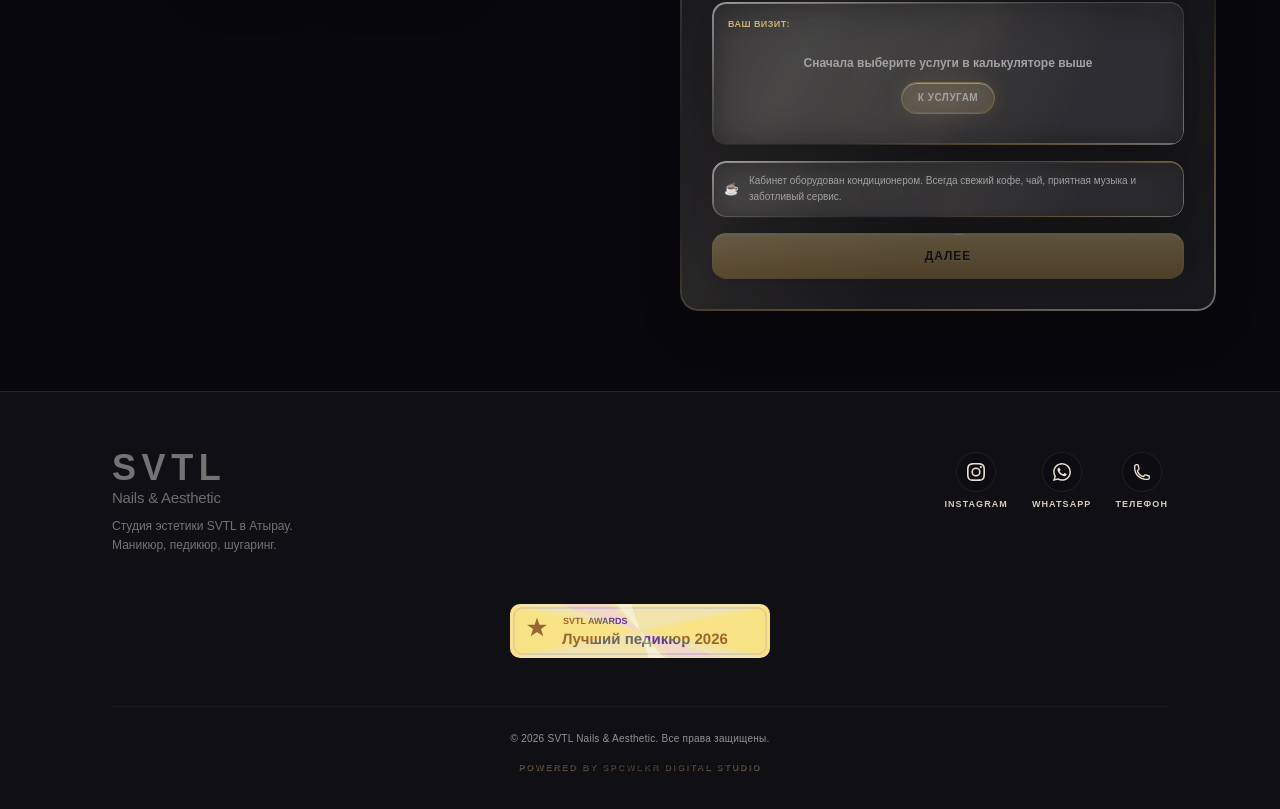
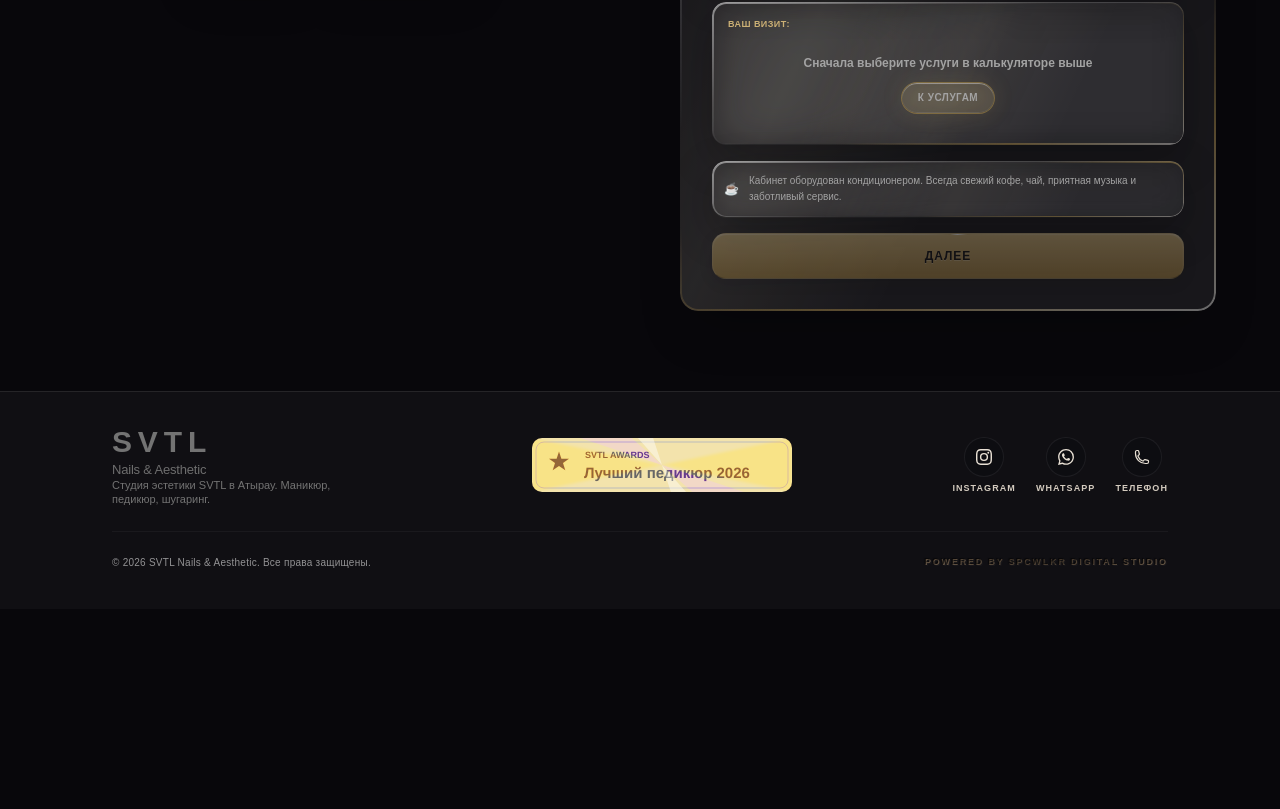
Before and after one commit to COMBINATORR/Nail-Master, a React (Vite) app: page / in a window 1280 px wide. Shown: the part 5391-6200 px from the top of the page. After the commit the page ends 6000 px from the top, so only its background shows below. Built offline with nearby package versions, Linux system fonts and the light colour scheme; the HTML template or start-up script is replaced by a standard one; a web font is replaced by a local one.

Commit message:
style: compact desktop footer height to under 180px with elegant 2-row layout

```diff
--- a/src/components/Footer.jsx
+++ b/src/components/Footer.jsx
@@ -35,31 +35,36 @@ export const Footer = () => {
   const year = new Date().getFullYear();
 
   return (
-    <footer className="liquid-glass-footer py-12 sm:py-14 transition-colors duration-300">
+    <footer className="liquid-glass-footer py-6 lg:py-8 transition-colors duration-300">
       <div className="w-full max-w-6xl mx-auto px-4 sm:px-6 lg:px-12">
-        <div className="flex flex-col gap-10 sm:gap-12">
-          {/* Row 1: brand left · socials right */}
-          <div className="flex flex-col sm:flex-row sm:items-start sm:justify-between gap-8">
-            <div className="flex flex-col items-center sm:items-start gap-3">
+        <div className="flex flex-col gap-6">
+          {/* Main row: Brand + Award + Socials */}
+          <div className="flex flex-col md:flex-row items-center justify-between gap-6">
+            {/* Brand */}
+            <div className="flex flex-col items-center md:items-start gap-1">
               <div className="static-logo">
-                <span className="static-logo-title text-3xl sm:text-4xl">
+                <span className="static-logo-title text-2xl sm:text-3xl">
                   <span>S</span>
                   <span>V</span>
                   <span>T</span>
                   <span>L</span>
                 </span>
-                <span className="static-logo-subtitle text-[13px] sm:text-[15px]">
+                <span className="static-logo-subtitle text-[11px] sm:text-[13px]">
                   Nails &amp; Aesthetic
                 </span>
               </div>
-              <p
-                className={`${textMuted} text-xs leading-relaxed max-w-[240px] text-center sm:text-left whitespace-pre-line`}
-              >
+              <p className={`${textMuted} text-[11px] leading-tight max-w-[260px] text-center md:text-left`}>
                 {t('footerText')}
               </p>
             </div>
 
-            <div className="footer-socials flex items-center justify-center sm:justify-end gap-5 sm:gap-6 sm:pt-1">
+            {/* Award badge */}
+            <div className="flex justify-center flex-shrink-0">
+              <AwardBadge brand={t('awardBrand')} title={t('awardTitle')} />
+            </div>
+
+            {/* Socials */}
+            <div className="footer-socials flex items-center justify-center md:justify-end gap-4 sm:gap-5">
               {SOCIALS.map(({ id, href, label, accent, Icon }) => (
                 <a
                   key={id}
@@ -71,21 +76,16 @@ export const Footer = () => {
                   style={{ '--social-accent': accent }}
                 >
                   <span className="footer-social-icon">
-                    <Icon className="w-[18px] h-[18px]" />
+                    <Icon className="w-4 h-4" />
                   </span>
-                  <span className="footer-social-label">{label}</span>
+                  <span className="footer-social-label text-xs">{label}</span>
                 </a>
               ))}
             </div>
           </div>
 
-          {/* Row 2: award */}
-          <div className="flex justify-center">
-            <AwardBadge brand={t('awardBrand')} title={t('awardTitle')} />
-          </div>
-
-          {/* Row 3: legal */}
-          <div className={`border-t ${borderSubtle} pt-6 flex flex-col items-center gap-2 text-center`}>
+          {/* Legal row */}
+          <div className={`border-t ${borderSubtle} pt-4 flex flex-col sm:flex-row items-center justify-between gap-3 text-center sm:text-left`}>
             <p className="footer-copy text-[10px] tracking-wide">
               © {year} {t('brand')}. {t('rights')}
             </p>
```
